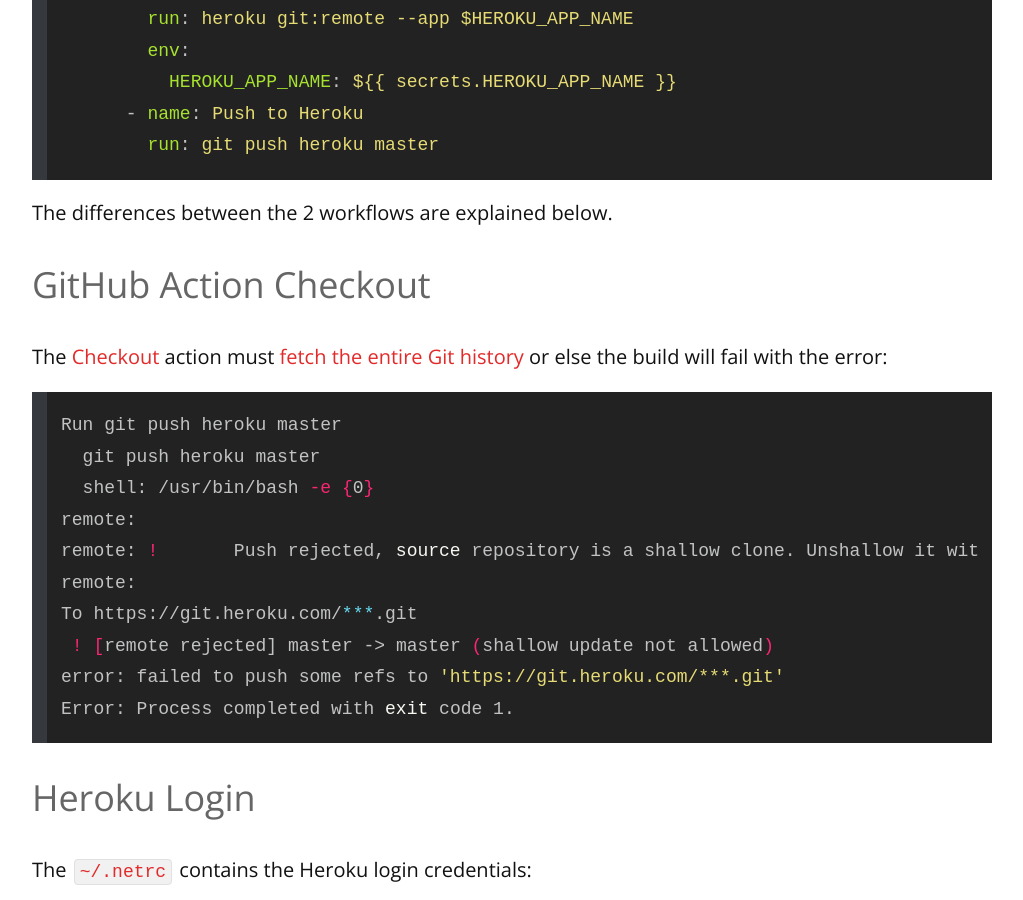
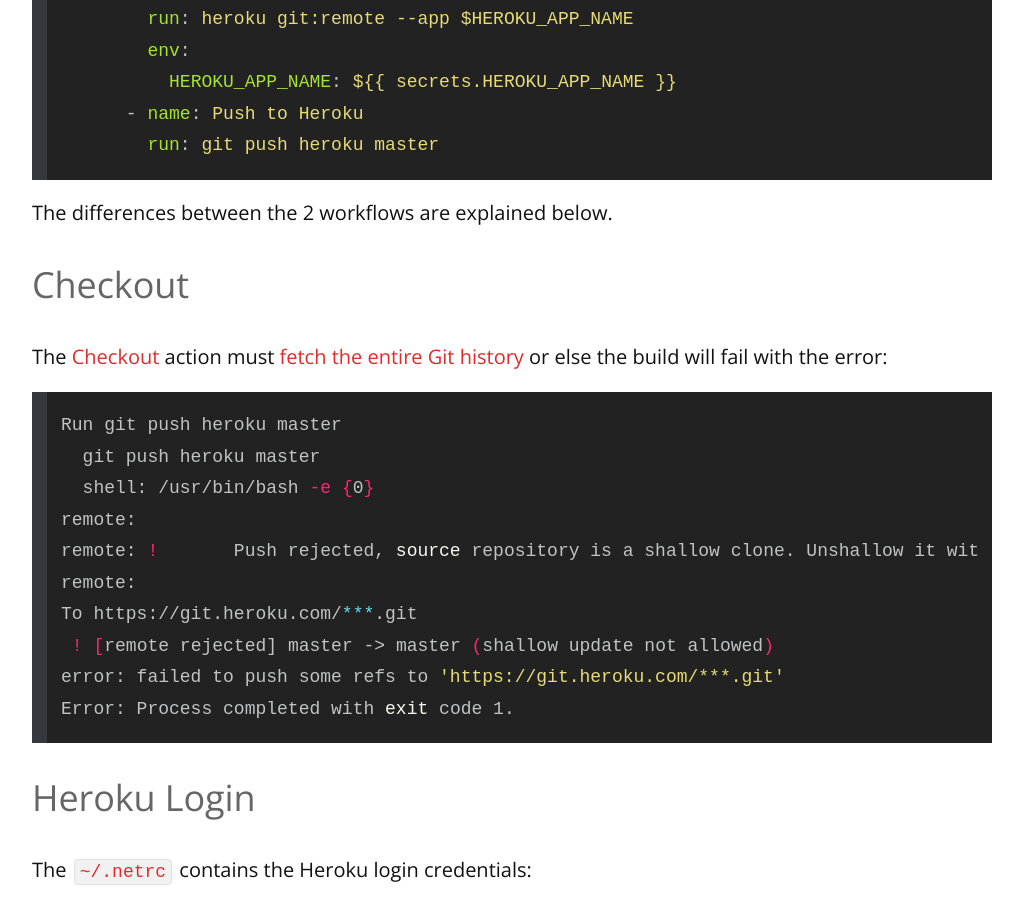
Before and after one commit to remarkablemark/remarkablemark.github.io, a Jekyll site: the page built from _posts/2021/2021-03-12-github-actions-deploy-to-heroku.md, in a window 1280 px wide and 900 px high, scrolled down 2450 px. Shown: the whole window, without its empty margins (128-1151 px from the left). Built offline with Jekyll 4.4.1, drawn with Linux system fonts in a browser that asks for light colours; comment, search, counter and statistics services are not loaded; some of the changed lines change nothing that is shown.

Commit message:
chore(posts): update "Deploy to Heroku with GitHub Actions"
Post: 2021-03-12-github-actions-deploy-to-heroku.md

Tidy post and use Bitly links.

https://remarkablemark.medium.com/deploy-to-heroku-with-github-actions-a890044a620f

```diff
--- a/_posts/2021/2021-03-12-github-actions-deploy-to-heroku.md
+++ b/_posts/2021/2021-03-12-github-actions-deploy-to-heroku.md
@@ -3,12 +3,12 @@
 title: Deploy to Heroku with GitHub Actions
 date: 2021-03-12 22:29:42
 excerpt: How to deploy to Heroku using the GitHub Actions workflow.
-categories: heroku github actions deploy
+categories: heroku github actions deploy devops
 ---
 
 <!--email_off-->
 
-This article goes over how to deploy to [Heroku](https://www.heroku.com/) using the [GitHub Actions](https://github.com/features/actions) workflow.
+This article goes over how to deploy to [Heroku](https://b.remarkabl.org/heroku) using the [GitHub Actions](https://b.remarkabl.org/github-actions) workflow.
 
 ## Prerequisites
 
@@ -93,7 +93,7 @@
 
 The differences between the 2 workflows are explained below.
 
-### GitHub Action Checkout
+### Checkout
 
 The [Checkout](https://github.com/marketplace/actions/checkout) action must [fetch the entire Git history](https://github.com/marketplace/actions/checkout#fetch-all-history-for-all-tags-and-branches) or else the build will fail with the error:
 
```
